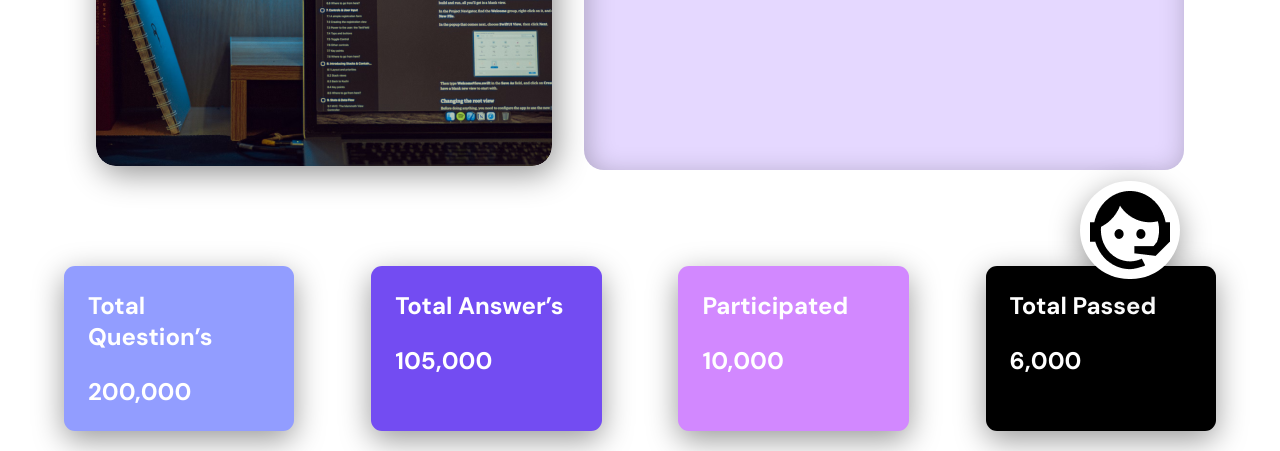
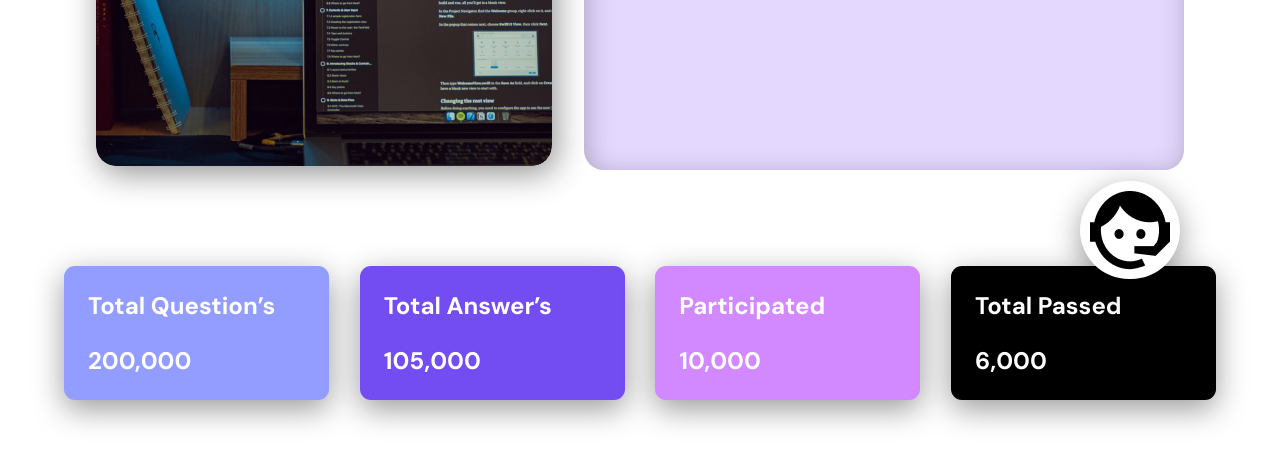
Before and after one commit to cheater108/Dappr-Landing, a plain HTML site: page index.html in a window 1280 px wide. Shown: the part 501-952 px from the top of the page. Drawn offline with Linux system fonts and the light colour scheme; a web font is replaced by a local one.

Commit message:
v2 fixed card width

```diff
--- a/style.css
+++ b/style.css
@@ -148,7 +148,7 @@ nav {
 }
 
 .card {
-    width: 20%;
+    width: 23%;
     border-radius: 11px;
     box-shadow: 0px 9px 31px 0px #00000066;
     padding: 1em;
```
